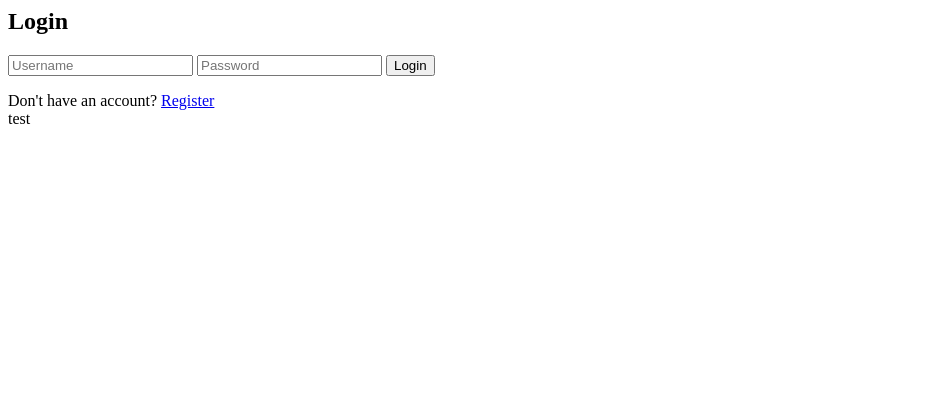
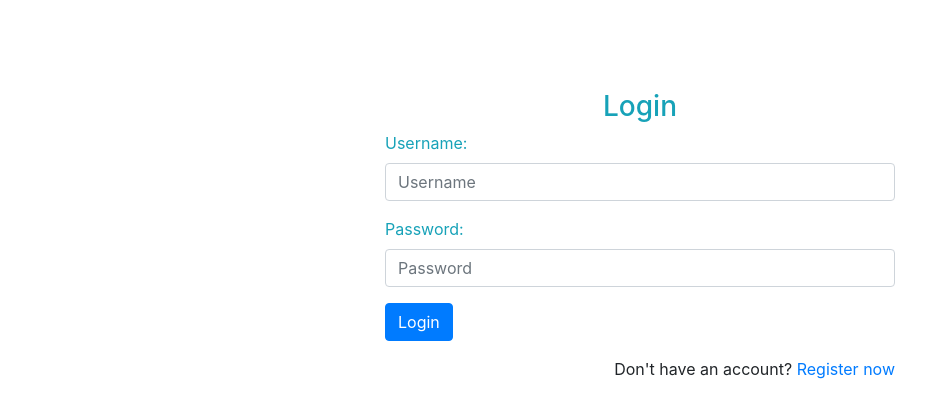
Before and after one commit to asopi/wordza, a Django app: page /accounts/login/ in a window 1280 px wide. Shown: the top 418 px of the page, without its empty margins (0-950 px from the left). Run offline with Django 3.2, Linux system fonts and the light colour scheme; some libraries are stand-ins or nearby versions.

Commit message:
Login Page first steps

```diff
--- a/accounts/templates/accounts/login.html
+++ b/accounts/templates/accounts/login.html
@@ -1,18 +1,43 @@
+<link href="//maxcdn.bootstrapcdn.com/bootstrap/4.1.1/css/bootstrap.min.css" rel="stylesheet" id="bootstrap-css">
+<script src="//maxcdn.bootstrapcdn.com/bootstrap/4.1.1/js/bootstrap.min.js"></script>
+<script src="//cdnjs.cloudflare.com/ajax/libs/jquery/3.2.1/jquery.min.js"></script>
+<!------ Include the above in your HEAD tag ---------->
 
-<h2>Login</h2>
-
-<form method="POST" action="">
+<body>
+    <div id="login">
+        <h3 class="text-center text-white pt-5">Login form</h3>
+        <form method="POST" action="">
     {% csrf_token %}
-    <input class="form-control" type="text" name="username" placeholder="Username">
-    <input class="form-control" type="password" name="password" placeholder="Password">
-    <input class="btn btn-primary" type="submit" name="submit" value="Login">
-</form>
+        <div class="container">
+            <div id="login-row" class="row justify-content-center align-items-center">
+                <div id="login-column" class="col-md-6">
+                    <div id="login-box" class="col-md-12">
+                        <form id="login-form" class="form" action="" method="post">
+                            <h3 class="text-center text-info">Login</h3>
+                            <div class="form-group">
+                                <label for="username" class="text-info">Username:</label><br>
+                                <input class="form-control" type="text" name="username" placeholder="Username">
+                            </div>
+                            <div class="form-group">
+                                <label for="password" class="text-info">Password:</label><br>
+                                 <input class="form-control" type="password" name="password" placeholder="Password">
+                            </div>
+                            <div class="form-group">
+                                <input class="btn btn-primary" type="submit" name="submit" value="Login">
+                            </div>
+                            <div id="register-link" class="text-right">
+                                <div>Don't have an account? <a href="{% url 'register' %}">Register now</a></div>
+                            </div>
+                        </form>
+                    </div>
+                </div>
+            </div>
+        </div>
+    </div>
+</body>
 
 
-<div>Don't have an account? <a href="{% url 'register' %}">Register</a></div>
 
-{% for message in messages %}
-    <p>{{message}}</p>
-{% endfor %}
 
-<div>test</div>
+<script src="https://code.jquery.com/jquery-3.5.1.slim.min.js" integrity="sha384-DfXdz2htPH0lsSSs5nCTpuj/zy4C+OGpamoFVy38MVBnE+IbbVYUew+OrCXaRkfj" crossorigin="anonymous"></script>
+<script src="https://cdn.jsdelivr.net/npm/bootstrap@4.5.3/dist/js/bootstrap.bundle.min.js" integrity="sha384-ho+j7jyWK8fNQe+A12Hb8AhRq26LrZ/JpcUGGOn+Y7RsweNrtN/tE3MoK7ZeZDyx" crossorigin="anonymous"></script>
--- a/accounts/templates/accounts/register.html
+++ b/accounts/templates/accounts/register.html
@@ -1,3 +1,4 @@
+<link rel="stylesheet" href="https://cdn.jsdelivr.net/npm/bootstrap@4.5.3/dist/css/bootstrap.min.css" integrity="sha384-TX8t27EcRE3e/ihU7zmQxVncDAy5uIKz4rEkgIXeMed4M0jlfIDPvg6uqKI2xXr2" crossorigin="anonymous">
 
 <h2>Register</h2>
 
@@ -23,3 +24,6 @@
 <div>
     Already have an account? <a href="{% url 'login' %}">Login</a>
 </div>
+
+<script src="https://code.jquery.com/jquery-3.5.1.slim.min.js" integrity="sha384-DfXdz2htPH0lsSSs5nCTpuj/zy4C+OGpamoFVy38MVBnE+IbbVYUew+OrCXaRkfj" crossorigin="anonymous"></script>
+<script src="https://cdn.jsdelivr.net/npm/bootstrap@4.5.3/dist/js/bootstrap.bundle.min.js" integrity="sha384-ho+j7jyWK8fNQe+A12Hb8AhRq26LrZ/JpcUGGOn+Y7RsweNrtN/tE3MoK7ZeZDyx" crossorigin="anonymous"></script>
```
